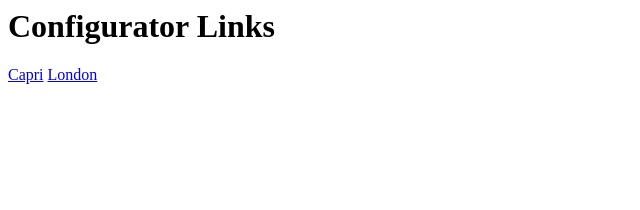
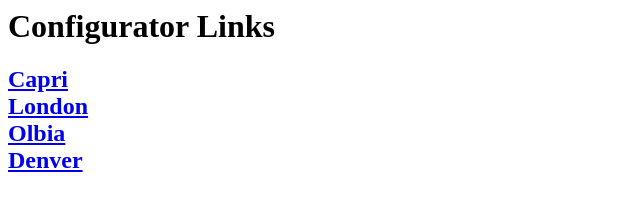
Before and after one commit to pkehrer/configurator-links, a plain HTML site: page index.html in a window 1280 px wide. Shown: the whole page, without its empty margins (0-640 px from the left). Drawn offline with Linux system fonts and the light colour scheme.

Commit message:
Update index.html

```diff
--- a/index.html
+++ b/index.html
@@ -1,6 +1,11 @@
 <html>
   <head>
-
+    <style>
+      a {
+        font-size: 18pt;
+        font-weight: bold;
+      }
+    </style>
   </head>
   <body>
     <h1>Configurator Links</h1>
@@ -8,15 +13,32 @@
     <a href="#" onclick="
       const boot='https://configurator.kingsleyfootwear.com/default.aspx?page=510&language=ENG';
       const currency='https://configurator.kingsleyfootwear.com/default.aspx?page=405&currency=USD';
-      const w=window.open(boot,'configurator_window');
-      setTimeout(()=>w.location.href=currency,250);
+      const w=window.open(boot,'_blank');
+      setTimeout(()=>w.location.href=currency,1000);
       return false;">Capri</a>
+    <br/>
 
     <a href="#" onclick="
       const boot='https://configurator.kingsleyfootwear.com/default.aspx?page=186&language=ENG';
       const currency='https://configurator.kingsleyfootwear.com/default.aspx?page=405&currency=USD';
-      const w=window.open(boot,'configurator_window');
-      setTimeout(()=>w.location.href=currency,250);
+      const w=window.open(boot,'_blank');
+      setTimeout(()=>w.location.href=currency,1000);
       return false;">London</a>
+    <br/>
+
+    <a href="#" onclick="
+      const boot='https://configurator.kingsleyfootwear.com/default.aspx?page=387&language=ENG';
+      const currency='https://configurator.kingsleyfootwear.com/default.aspx?page=405&currency=USD';
+      const w=window.open(boot,'_blank');
+      setTimeout(()=>w.location.href=currency,1000);
+      return false;">Olbia</a>
+    <br/>
+
+    <a href="#" onclick="
+      const boot='https://configurator.kingsleyfootwear.com/default.aspx?page=444&language=ENG';
+      const currency='https://configurator.kingsleyfootwear.com/default.aspx?page=405&currency=USD';
+      const w=window.open(boot,'_blank');
+      setTimeout(()=>w.location.href=currency,1000);
+      return false;">Denver</a>
   </body>
 </html>
```
